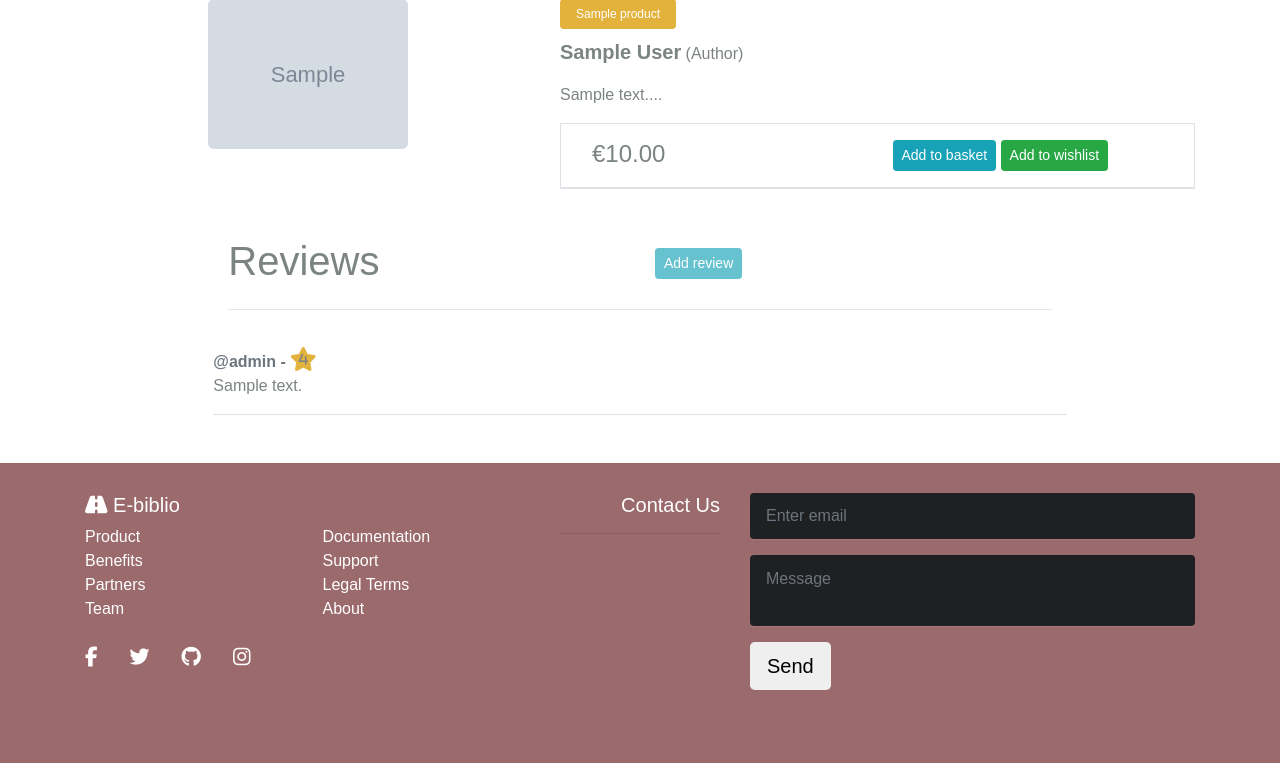
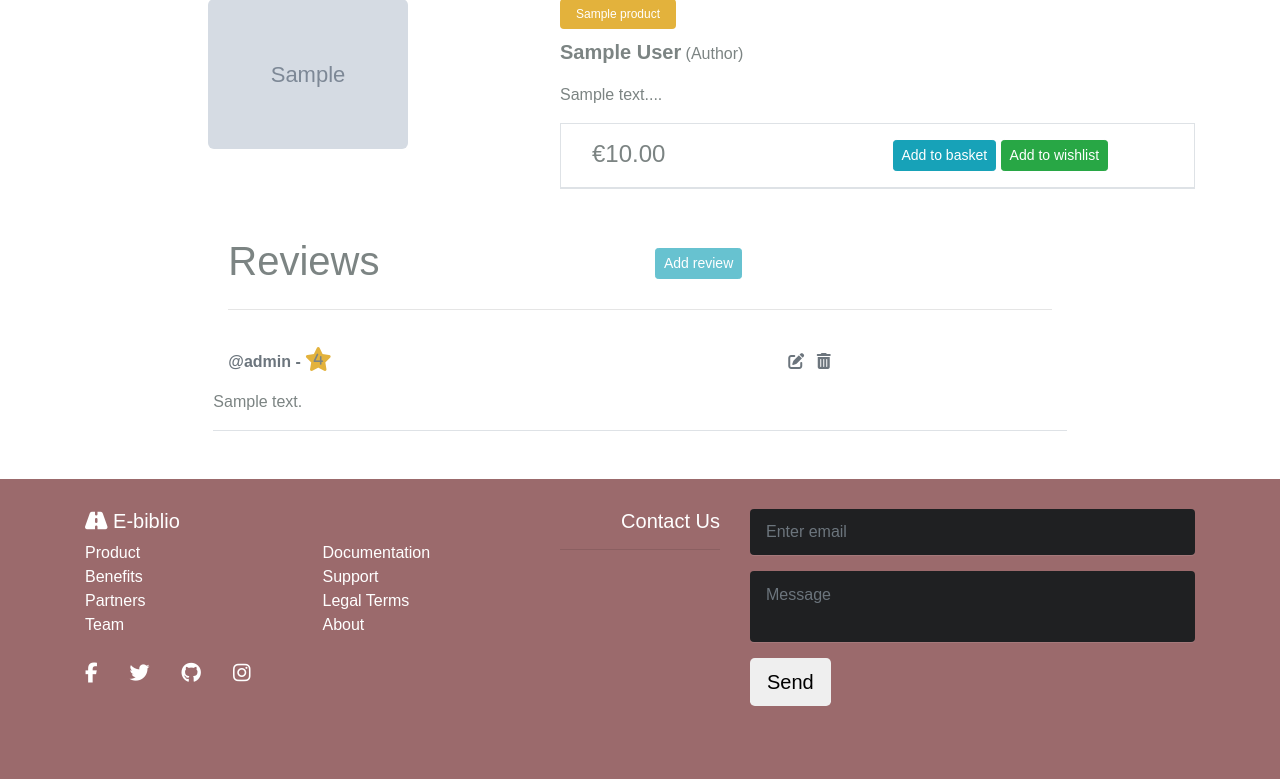
Before and after one commit to xiaoniuniu89/ebibliop5, a Django app: a page that uses store/templates/store/snippets/comments.html in a window 1280 px wide. Shown: the part 105-884 px from the top of the page. Run offline with Django 3.2, Linux system fonts and the light colour scheme; a user stored in the database is signed in; data comes from the database, SQL or seed files in the repository; tables that the repository leaves empty hold one stand-in row (values such as "Sample post"); grey boxes marked "Sample" are stand-in pictures; some libraries are stand-ins or nearby versions.

Commit message:
add edit and trash icon and apply style to position them

```diff
--- a/store/static/store/css/review.css
+++ b/store/static/store/css/review.css
@@ -66,3 +66,8 @@ textarea {
     color: var(--grey);
     font-size: .8rem;
 }
+
+.edit-delete-comment {
+    position: absolute;
+    right: 0;
+}
--- a/store/templates/store/snippets/comments.html
+++ b/store/templates/store/snippets/comments.html
@@ -28,10 +28,15 @@
     <hr class="mb-4">
     <div class="temp-review-wrapper"></div>
     {% if user_review %}
-    <div class="media row text-muted pt-3">
+    <div class="media row text-muted py-3 col-9">
         <strong class="d-block text-gray-dark">@{{user_review.user.username}} - </strong>
         <i class="fas fa-star mx-1 "><p class="c-rate">{{user_review.rating}}</p></i>
+        <div class="edit-delete-comment">
+            <i class="fas px-2 fa-edit"></i>
+            <i class="fas fa-trash-alt"></i>
+        </div>
     </div>
+
     <div class="row border-bottom pb-3 mb-0 border-gray">
         {{user_review.review|linebreaksbr}}
     </div>
```
